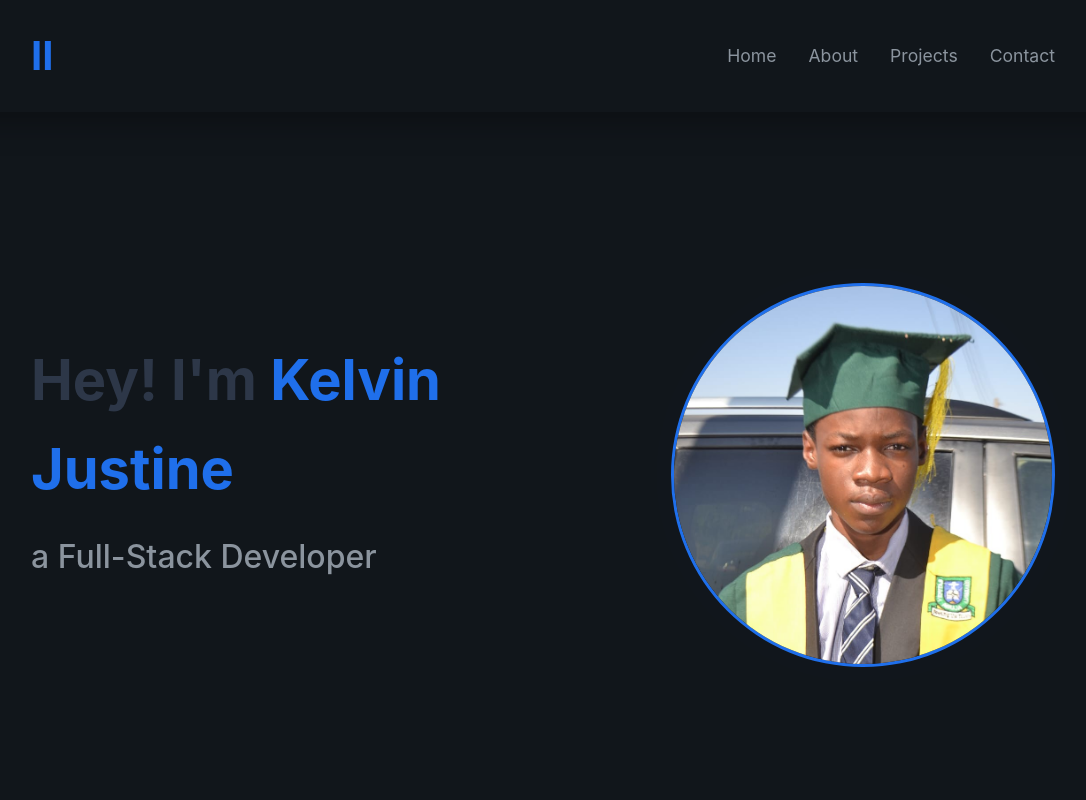
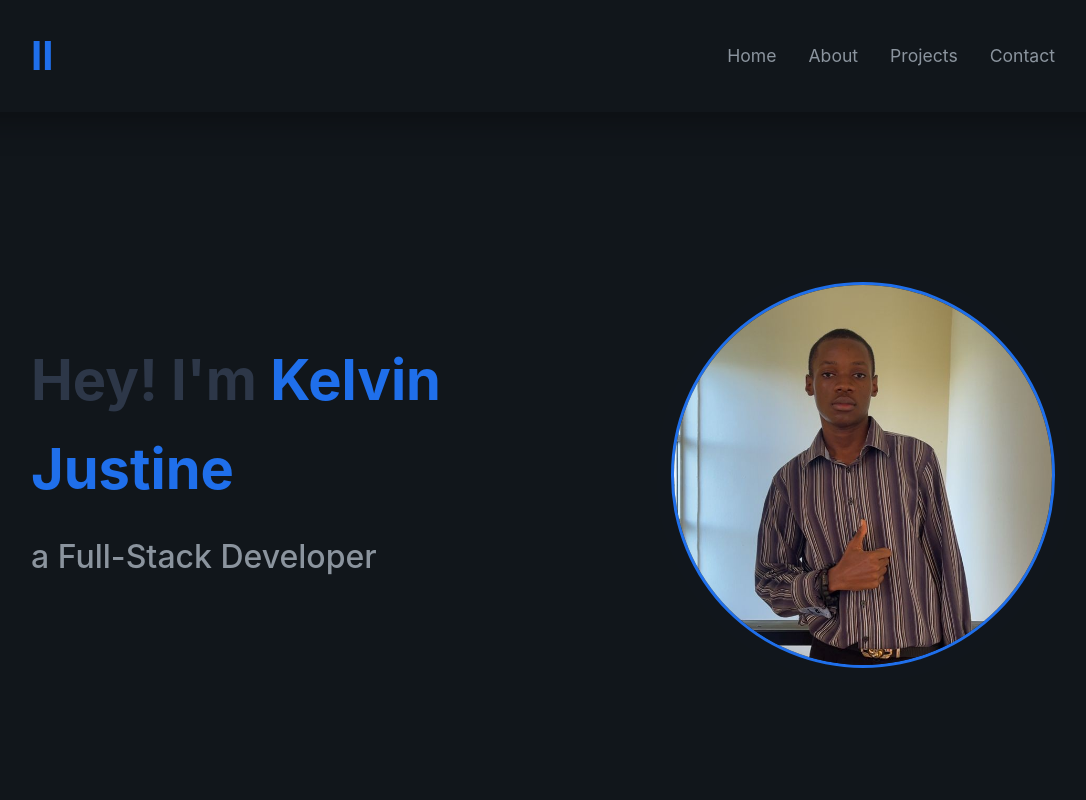
Before and after one commit to KelvinJ-cyber/my-portfolio-website, a plain HTML site: page index.html in a window 1280 px wide. Shown: the top 800 px of the page, without its empty margins (97-1183 px from the left). Drawn offline with Linux system fonts and the light colour scheme.

Commit message:
Replaced Profile pic

```diff
--- a/index.html
+++ b/index.html
@@ -41,7 +41,7 @@
           <h2>a Full-Stack Developer</h2>
         </div>
         <div class="hero-img">
-          <img src="asset/me.jpg" alt="Profile picture" />
+          <img src="asset/me2.jpg" alt="Profile picture" />
         </div>
       </div>
     </section>
```
Also changed, not shown: asset/me2.jpg (added).
